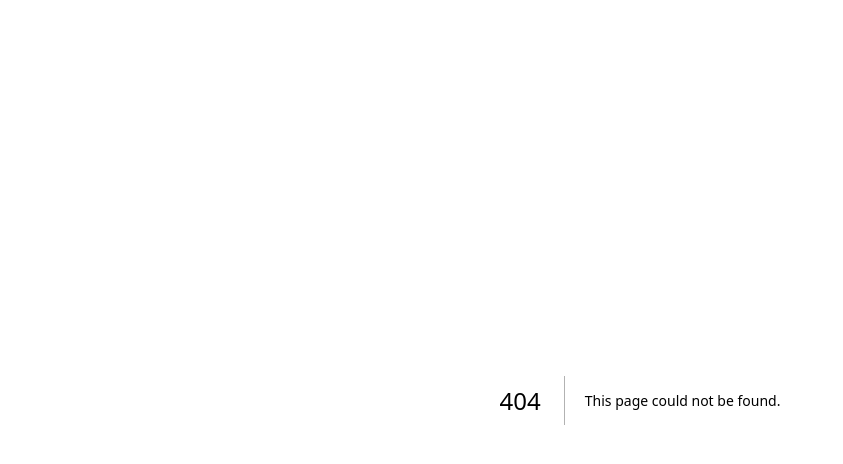
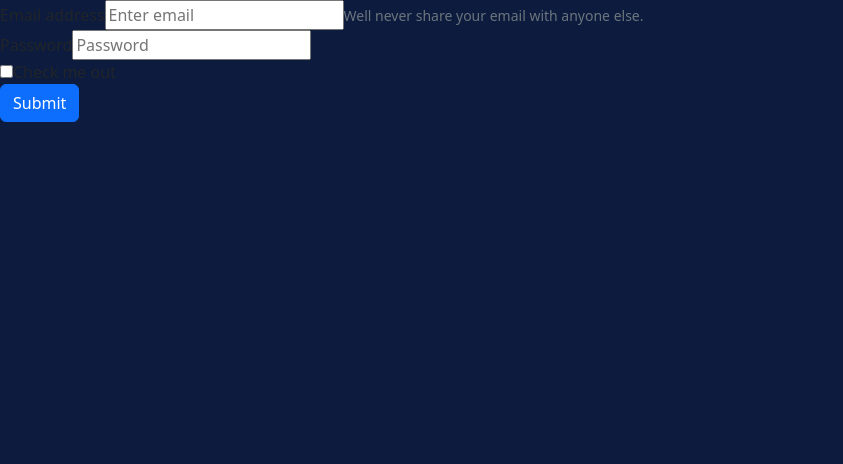
Before and after one commit to amit-biswas-1992/bkash-kabbik-web, a Next.js app: page /profile in a window 1280 px wide. Before the commit this address had no page. Shown: the top 464 px of the page, without its empty margins (0-843 px from the left). Built offline with nearby package versions, Linux system fonts and the light colour scheme.

Commit message:
add logincomp

```diff
--- /dev/null
+++ b/components/ProfileComponent.tsx
@@ -0,0 +1,20 @@
+export default function ProfileComponent() {
+    return (
+        <form>
+            <div className="htmlForm-group">
+                <label htmlFor="exampleInputEmail1">Email address</label>
+                <input type="email" className="htmlForm-control" id="exampleInputEmail1" aria-describedby="emailHelp" placeholder="Enter email" />
+                <small id="emailHelp" className="htmlForm-text text-muted">Well never share your email with anyone else.</small>
+            </div>
+            <div className="htmlForm-group">
+                <label htmlFor="exampleInputPassword1">Password</label>
+                <input type="password" className="htmlForm-control" id="exampleInputPassword1" placeholder="Password" />
+            </div>
+            <div className="htmlForm-group htmlForm-check">
+                <input type="checkbox" className="htmlForm-check-input" id="exampleCheck1" />
+                <label className="htmlForm-check-label" htmlFor="exampleCheck1">Check me out</label>
+            </div>
+            <button type="submit" className="btn btn-primary">Submit</button>
+        </form>
+    );
+}
--- a/pages/_app.tsx
+++ b/pages/_app.tsx
@@ -1,4 +1,5 @@
 import "bootstrap/dist/css/bootstrap.css";
+import "../styles/globals.css";
 import type { AppProps } from "next/app";
 import Layout from "../components/layouts/Layout";
 
--- /dev/null
+++ b/pages/login.tsx
@@ -0,0 +1,6 @@
+import "bootstrap/dist/css/bootstrap.css";
+import LoginComponent from "../components/auth/LoginComponent";
+
+export default function Login() {
+    return <LoginComponent />
+}
--- /dev/null
+++ b/pages/profile.tsx
@@ -0,0 +1,6 @@
+import "bootstrap/dist/css/bootstrap.css";
+import ProfileComponent from "../components/ProfileComponent";
+
+export default function Profile() {
+    return <ProfileComponent />;
+}
--- a/styles/globals.css
+++ b/styles/globals.css
@@ -1,107 +1,3 @@
-:root {
-  --max-width: 1100px;
-  --border-radius: 12px;
-  --font-mono: ui-monospace, Menlo, Monaco, 'Cascadia Mono', 'Segoe UI Mono',
-    'Roboto Mono', 'Oxygen Mono', 'Ubuntu Monospace', 'Source Code Pro',
-    'Fira Mono', 'Droid Sans Mono', 'Courier New', monospace;
-
-  --foreground-rgb: 0, 0, 0;
-  --background-start-rgb: 214, 219, 220;
-  --background-end-rgb: 255, 255, 255;
-
-  --primary-glow: conic-gradient(
-    from 180deg at 50% 50%,
-    #16abff33 0deg,
-    #0885ff33 55deg,
-    #54d6ff33 120deg,
-    #0071ff33 160deg,
-    transparent 360deg
-  );
-  --secondary-glow: radial-gradient(
-    rgba(255, 255, 255, 1),
-    rgba(255, 255, 255, 0)
-  );
-
-  --tile-start-rgb: 239, 245, 249;
-  --tile-end-rgb: 228, 232, 233;
-  --tile-border: conic-gradient(
-    #00000080,
-    #00000040,
-    #00000030,
-    #00000020,
-    #00000010,
-    #00000010,
-    #00000080
-  );
-
-  --callout-rgb: 238, 240, 241;
-  --callout-border-rgb: 172, 175, 176;
-  --card-rgb: 180, 185, 188;
-  --card-border-rgb: 131, 134, 135;
+body {
+    background-color: #0C1B3E;
 }
-
-@media (prefers-color-scheme: dark) {
-  :root {
-    --foreground-rgb: 255, 255, 255;
-    --background-start-rgb: 0, 0, 0;
-    --background-end-rgb: 0, 0, 0;
-
-    --primary-glow: radial-gradient(rgba(1, 65, 255, 0.4), rgba(1, 65, 255, 0));
-    --secondary-glow: linear-gradient(
-      to bottom right,
-      rgba(1, 65, 255, 0),
-      rgba(1, 65, 255, 0),
-      rgba(1, 65, 255, 0.3)
-    );
-
-    --tile-start-rgb: 2, 13, 46;
-    --tile-end-rgb: 2, 5, 19;
-    --tile-border: conic-gradient(
-      #ffffff80,
-      #ffffff40,
-      #ffffff30,
-      #ffffff20,
-      #ffffff10,
-      #ffffff10,
-      #ffffff80
-    );
-
-    --callout-rgb: 20, 20, 20;
-    --callout-border-rgb: 108, 108, 108;
-    --card-rgb: 100, 100, 100;
-    --card-border-rgb: 200, 200, 200;
-  }
-}
-
-* {
-  box-sizing: border-box;
-  padding: 0;
-  margin: 0;
-}
-
-html,
-body {
-  max-width: 100vw;
-  overflow-x: hidden;
-}
-
-body {
-  color: rgb(var(--foreground-rgb));
-  background: linear-gradient(
-      to bottom,
-      transparent,
-      rgb(var(--background-end-rgb))
-    )
-    rgb(var(--background-start-rgb));
-}
-
-a {
-  color: inherit;
-  text-decoration: none;
-}
-
-@media (prefers-color-scheme: dark) {
-  html {
-    color-scheme: dark;
-  }
-}
```
Also changed, not shown: components/auth/LoginComponent.tsx (added, +19 -0 lines), pages/profiles/profile.tsx (deleted, +0 -22 lines).
